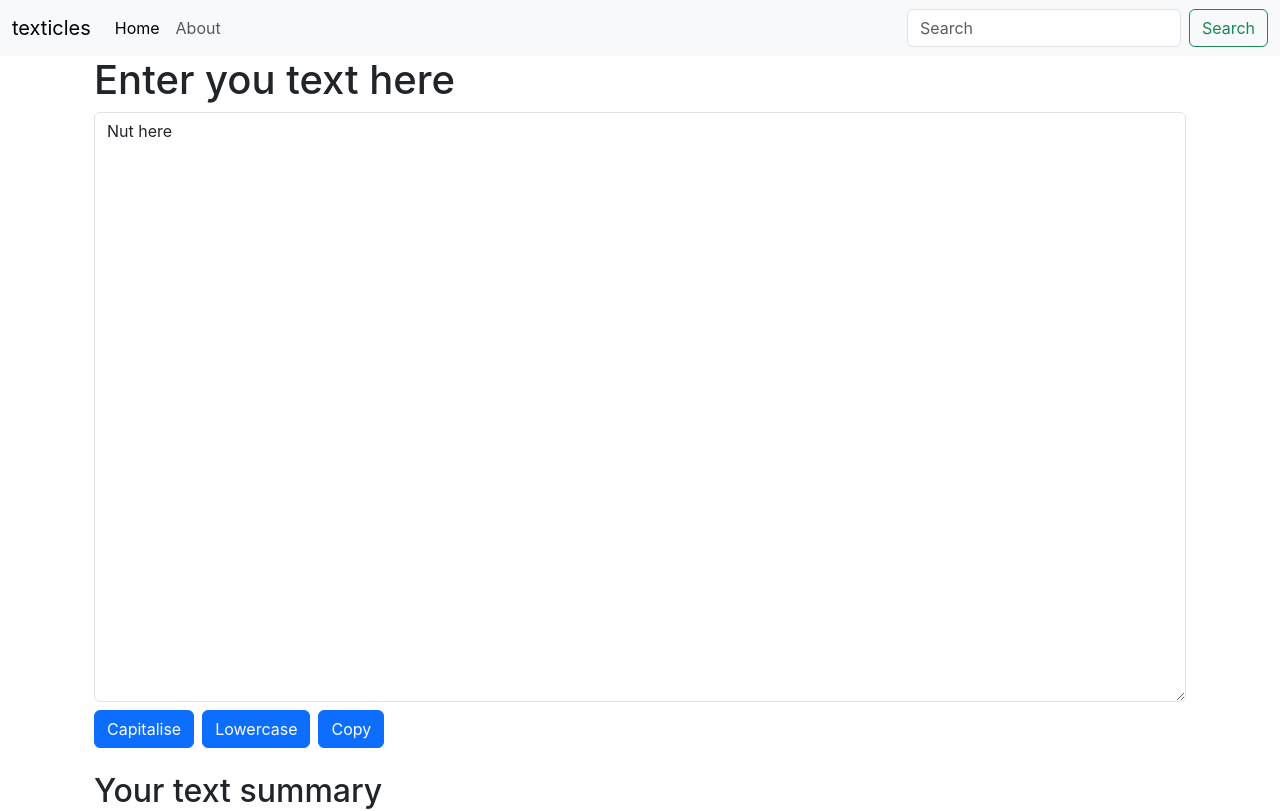
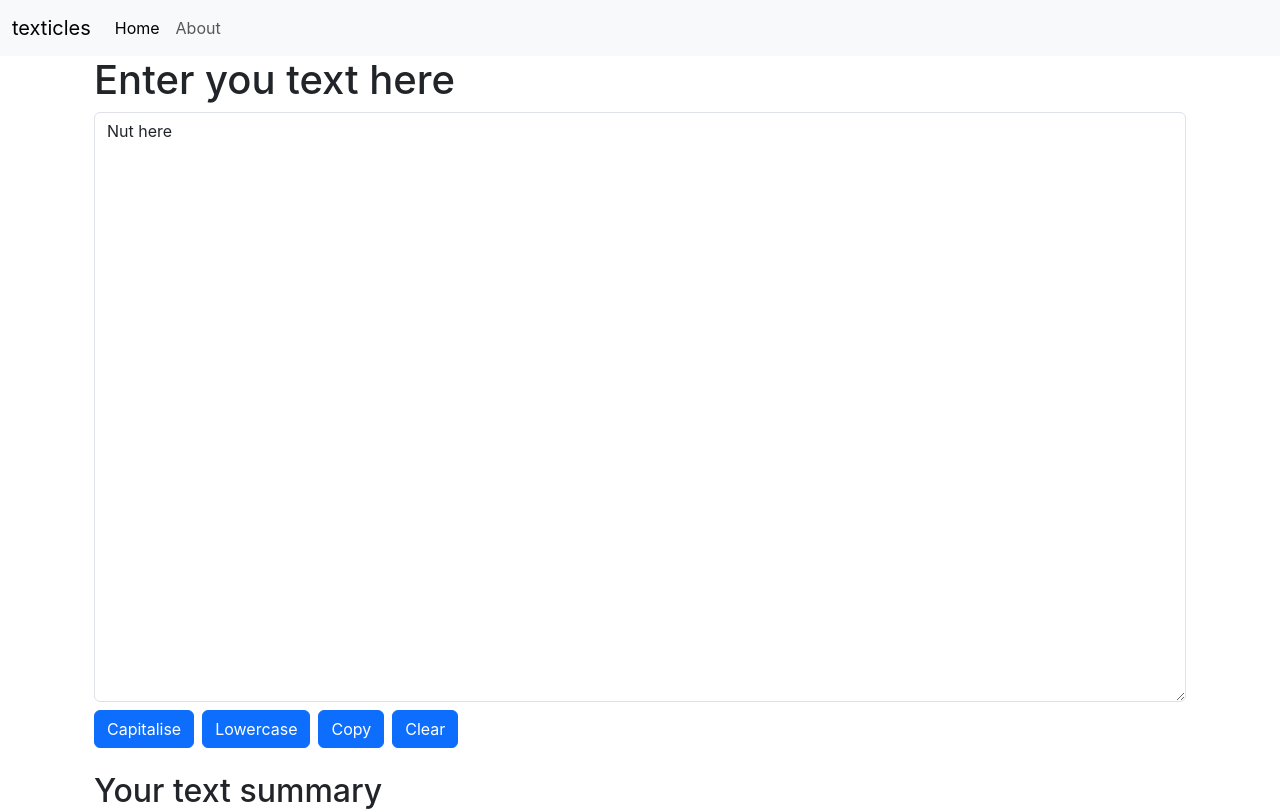
Before and after one commit to sreehhari/texticles, a React (Create React App) app: page / in a window 1280 px wide. Shown: the top 811 px of the page. Built offline with nearby package versions, Linux system fonts and the light colour scheme.

Commit message:
added clear functionality

```diff
--- a/src/components/Navbar.js
+++ b/src/components/Navbar.js
@@ -32,10 +32,10 @@ export default function Navbar(props) {
           <a className="nav-link disabled" aria-disabled="true" href="/">Disabled</a>
         </li> */}
       </ul>
-      <form className="d-flex" role="search">
+      {/* <form className="d-flex" role="search">
         <input className="form-control me-2" type="search" placeholder="Search" aria-label="Search"/>
         <button className="btn btn-outline-success" type="submit">Search</button>
-      </form>
+      </form> */}
     </div>
   </div>
 </nav>
--- a/src/components/Textform.js
+++ b/src/components/Textform.js
@@ -3,10 +3,15 @@ import React, {useState} from 'react'
 export default function Textform(props) {
   const [text,setText]=useState('Nut here')
   const [copySuccess,setCopySuccess]=useState(false)
-  //capitalise button
+//functions
   const handleUpClick=()=>{
     console.log("upper case was pressed")
     let newText = text.toUpperCase()
+    setText(newText)
+  }
+  const clearScreen=()=>{
+    console.log("clear screen was pressed")
+    let newText=" "
     setText(newText)
   }
   const handleOnChange=(event)=>{
@@ -37,8 +42,10 @@ export default function Textform(props) {
   <textarea className="form-control"value={text} onChange={handleOnChange} id="myBox" rows="24"></textarea>
   <button className="btn btn-primary my-2" onClick={handleUpClick}>Capitalise</button>
   <button className="btn btn-primary mx-2" onClick={handleLowClick}>Lowercase</button>
-  <button className="btn btn-primary" onClick={copytoclipboard}>Copy</button>
+  <button className="btn btn-primary " onClick={copytoclipboard}>Copy</button>
+  {/* displays the "copied!" text */}
   {copySuccess && <span style={{marginLeft :'10px',color:'green'}}>Copied!</span>}
+  <button className="btn btn-primary mx-2"onClick={clearScreen}>Clear</button>
     </div>
  </div>
  <div className="container">
```
